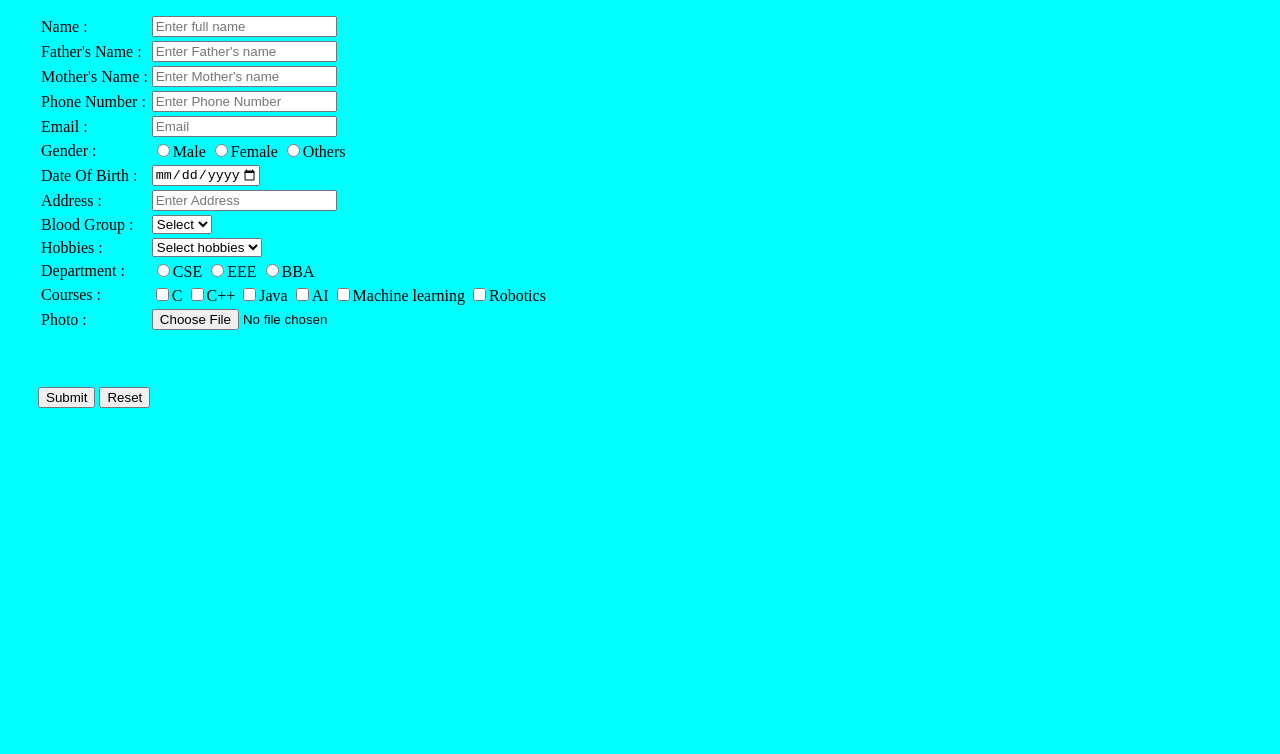
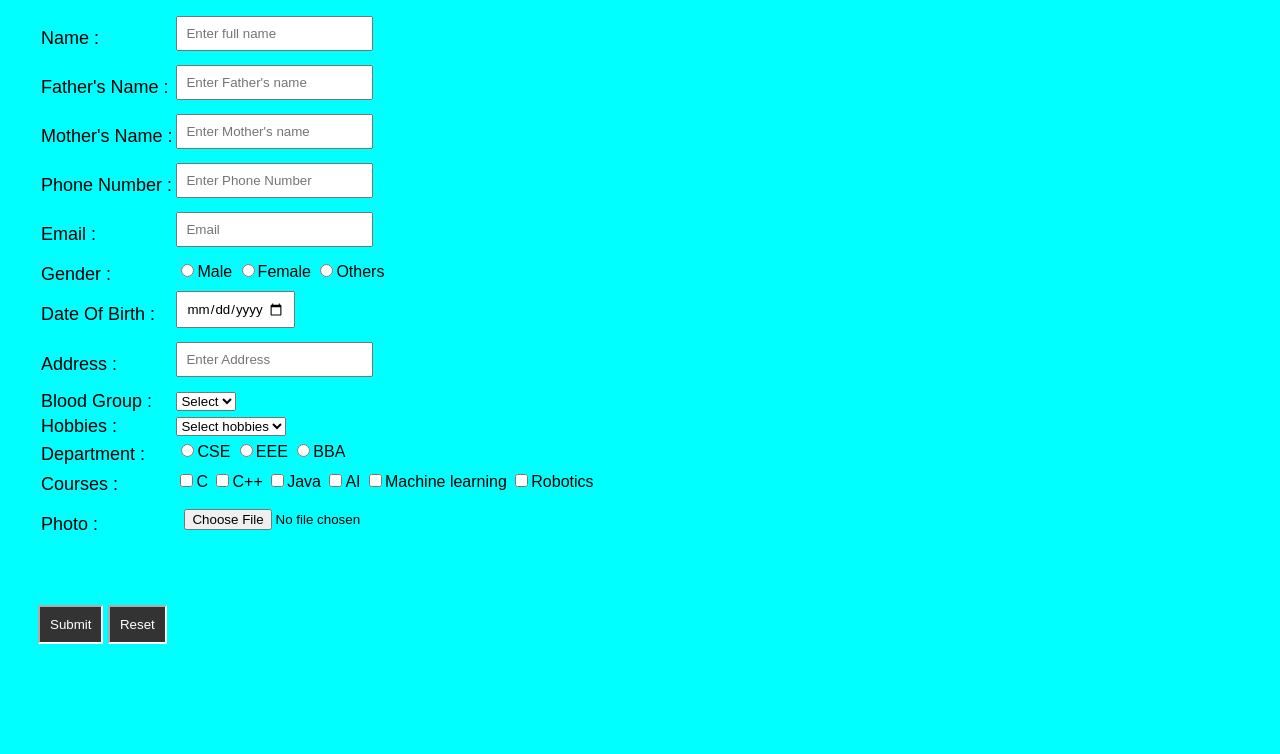
Before and after one commit to Kushbhandari54/AssignmentHTMLCSS1, a plain HTML site: page index.html in a window 1280 px wide. Shown: the part 87-841 px from the top of the page. Before the commit the page ends 800 px from the top, so only its background shows below. Drawn offline with Linux system fonts and the light colour scheme.

Commit message:
added some changes

```diff
--- a/styles.css
+++ b/styles.css
@@ -8,7 +8,6 @@ table,td,th{
 
 }
 
-
 th,td{
     padding:20px;
 
--- a/styles/main.css
+++ b/styles/main.css
@@ -1,3 +1,6 @@
+*{
+    font-family: sans-serif;
+}
 body{
     background-color: aqua;
 
@@ -9,6 +12,7 @@ header{
     border-color: black;
     width: 95%;
     margin: 0 10px;
+    color:white;
 
 }
 
@@ -19,3 +23,28 @@ header h1{
 div{
  margin:100px 30px ;
 }
+
+label{
+    font-size: 18px;
+}
+
+input{
+    margin-bottom: 10px;
+    padding:8px;
+}
+
+
+
+input[type="submit"],input[type="reset"]{
+    padding:10px;
+    background-color: #333;
+    color:white;
+    border:2px inset white;
+}
+
+input[type="submit"]:hover{
+    background-color: green;
+}
+input[type="reset"]:hover{
+    background-color: red;
+}
```
